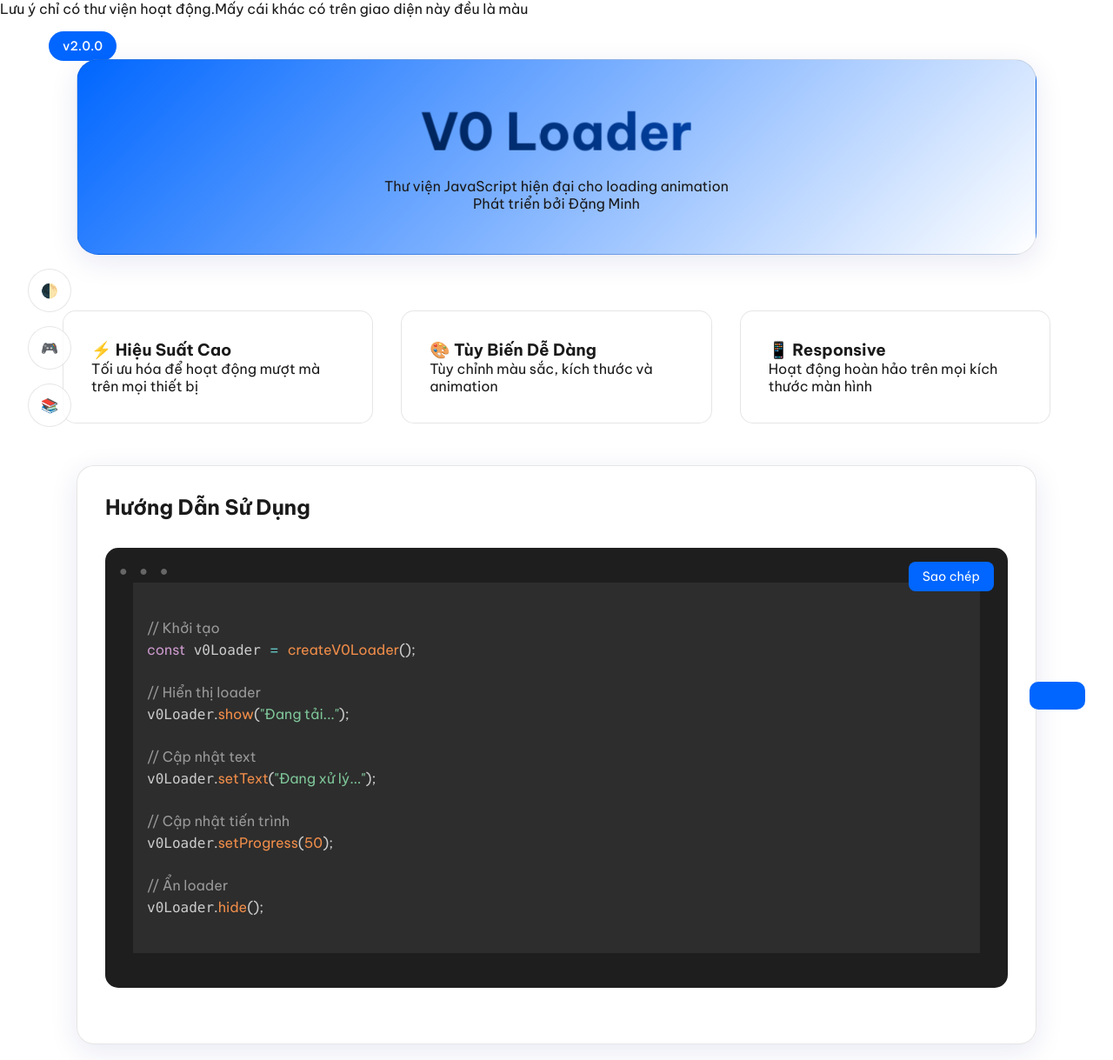
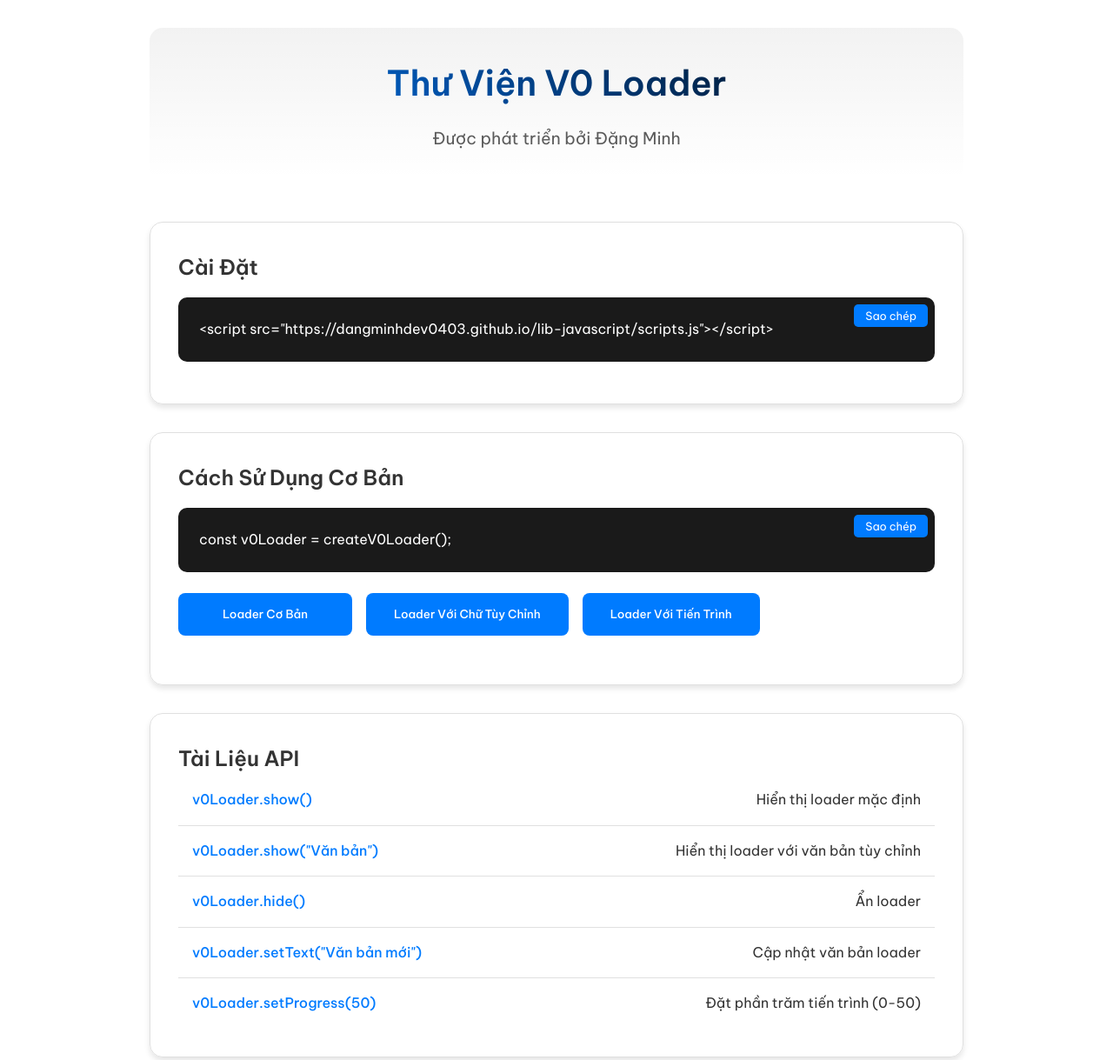
Before and after one commit to dangminhdev0403/lib-javascript, a plain HTML site: page index.html in a window 1280 px wide. Shown: the top 1219 px of the page at 87% size. Drawn offline with nearby package versions, Linux system fonts and the light colour scheme.

Commit message:
change fontend

```diff
--- a/index.html
+++ b/index.html
@@ -3,34 +3,25 @@
 <head>
     <meta charset="UTF-8">
     <meta name="viewport" content="width=device-width, initial-scale=1.0">
-    <title>V0 Loader - Thư Viện JavaScript | Đặng Minh</title>
+    <title>Thư Viện V0 Loader | Đặng Minh</title>
     <script src="https://cdnjs.cloudflare.com/ajax/libs/animejs/3.2.1/anime.min.js"></script>
-    <script src="https://cdnjs.cloudflare.com/ajax/libs/prism/1.24.1/prism.min.js"></script>
     <script src="https://dangminhdev0403.github.io/lib-javascript/scripts.js"></script>
-    <script src="https://cdnjs.cloudflare.com/ajax/libs/three.js/r128/three.min.js"></script>
-    <link href="https://fonts.googleapis.com/css2?family=Be+Vietnam+Pro:wght@300;400;500;600;700&display=swap" rel="stylesheet">
-    <link href="https://cdnjs.cloudflare.com/ajax/libs/prism/1.24.1/themes/prism-tomorrow.min.css" rel="stylesheet">
+    <link href="https://fonts.googleapis.com/css2?family=Be+Vietnam+Pro:wght@400;500;600&display=swap" rel="stylesheet">
     <style>
         :root {
             --primary: #000000;
-            --secondary: #3b82f6;
             --background: #ffffff;
-            --text: #1a1a1a;
-            --accent: #0066ff;
-            --border: rgba(0,0,0,0.1);
-            --card-bg: rgba(255,255,255,0.8);
-            --hover: rgba(59,130,246,0.1);
+            --text: #333333;
+            --accent: #007bff;
+            --border: #e0e0e0;
         }
 
         [data-theme='dark'] {
             --primary: #ffffff;
-            --secondary: #3b82f6;
-            --background: #0a0a0a;
+            --background: #111827;
             --text: #ffffff;
             --accent: #3b82f6;
-            --border: rgba(255,255,255,0.1);
-            --card-bg: rgba(20,20,20,0.8);
-            --hover: rgba(59,130,246,0.2);
+            --border: #2d3748;
         }
 
         * {
@@ -43,78 +34,103 @@
         body {
             background-color: var(--background);
             color: var(--text);
-            transition: all 0.3s cubic-bezier(0.4, 0, 0.2, 1);
-            overflow-x: hidden;
-        }
-
-        #background-animation {
-            position: fixed;
-            top: 0;
-            left: 0;
-            width: 100%;
-            height: 100%;
-            z-index: -1;
-            opacity: 0.5;
-        }
-
-        .glass-container {
-            background: var(--card-bg);
-            backdrop-filter: blur(10px);
-            -webkit-backdrop-filter: blur(10px);
-            border: 1px solid var(--border);
-            border-radius: 20px;
-            padding: 2rem;
-            margin: 1rem;
-            box-shadow: 0 8px 32px 0 rgba(31, 38, 135, 0.1);
+            transition: all 0.3s ease;
+            line-height: 1.6;
         }
 
         .container {
-            max-width: 1200px;
+            max-width: 1000px;
             margin: 0 auto;
             padding: 2rem;
-            position: relative;
+            min-height: 100vh;
+            display: flex;
+            flex-direction: column;
         }
 
         .header {
             text-align: center;
-            margin-bottom: 4rem;
-            padding: 3rem;
-            background: linear-gradient(135deg, var(--accent), transparent);
-            border-radius: 25px;
-            transform-style: preserve-3d;
-            perspective: 1000px;
+            margin-bottom: 3rem;
+            padding: 2rem;
+            background: linear-gradient(rgba(0,0,0,0.05), transparent);
+            border-radius: 15px;
         }
 
         .header h1 {
-            font-size: 3.5rem;
-            font-weight: 700;
+            font-size: 2.5rem;
             margin-bottom: 1rem;
-            background: linear-gradient(45deg, var(--primary), var(--accent));
+            background: linear-gradient(45deg, var(--accent), var(--primary));
             -webkit-background-clip: text;
             -webkit-text-fill-color: transparent;
-            transform: translateZ(50px);
         }
 
-        .feature-grid {
-            display: grid;
-            grid-template-columns: repeat(auto-fit, minmax(300px, 1fr));
-            gap: 2rem;
-            margin: 3rem 0;
+        .header p {
+            font-size: 1.2rem;
+            opacity: 0.8;
         }
 
-        .feature-card {
+        .theme-toggle {
+            position: fixed;
+            top: 1rem;
+            right: 1rem;
+            background: none;
+            border: 2px solid var(--accent);
+            color: var(--text);
+            padding: 0.5rem 1rem;
+            border-radius: 20px;
+            cursor: pointer;
+            transition: all 0.3s ease;
+            z-index: 1000;
+        }
+
+        .theme-toggle:hover {
+            background: var(--accent);
+            color: var(--background);
+            transform: scale(1.05);
+        }
+
+        .demo-section {
+            background: rgba(255, 255, 255, 0.02);
             padding: 2rem;
             border-radius: 15px;
-            background: var(--card-bg);
+            margin-bottom: 2rem;
             border: 1px solid var(--border);
+            box-shadow: 0 4px 6px rgba(0,0,0,0.1);
             transition: all 0.3s ease;
-            cursor: pointer;
         }
 
-        .feature-card:hover {
-            transform: translateY(-10px) scale(1.02);
-            box-shadow: 0 20px 40px rgba(0,0,0,0.1);
-            background: var(--hover);
+        .demo-section:hover {
+            transform: translateY(-5px);
+            box-shadow: 0 8px 12px rgba(0,0,0,0.15);
+        }
+
+        .code-block {
+            background: #1a1a1a;
+            color: #fff;
+            padding: 1.5rem;
+            border-radius: 10px;
+            margin: 1rem 0;
+            overflow-x: auto;
+            position: relative;
+        }
+
+        .copy-button {
+            position: absolute;
+            top: 0.5rem;
+            right: 0.5rem;
+            background: var(--accent);
+            border: none;
+            color: white;
+            padding: 0.3rem 0.8rem;
+            border-radius: 5px;
+            cursor: pointer;
+            font-size: 0.8rem;
+        }
+
+        .button-group {
+            display: flex;
+            gap: 1rem;
+            margin: 1.5rem 0;
+            flex-wrap: wrap;
         }
 
         .demo-button {
@@ -122,281 +138,155 @@
             color: white;
             border: none;
             padding: 1rem 2rem;
-            border-radius: 12px;
-            font-weight: 600;
-            font-size: 1rem;
+            border-radius: 8px;
             cursor: pointer;
             transition: all 0.3s ease;
-            text-transform: uppercase;
-            letter-spacing: 1px;
-            box-shadow: 0 4px 15px rgba(0,0,0,0.2);
+            font-weight: 500;
+            min-width: 200px;
+            text-align: center;
         }
 
         .demo-button:hover {
-            transform: translateY(-3px) scale(1.05);
-            box-shadow: 0 8px 25px rgba(0,0,0,0.3);
+            transform: translateY(-2px);
+            box-shadow: 0 4px 12px rgba(0,0,0,0.2);
         }
 
-        .code-window {
-            background: #1e1e1e;
-            border-radius: 15px;
-            padding: 2rem;
-            margin: 2rem 0;
-            position: relative;
-            overflow: hidden;
+        .api-list {
+            list-style: none;
+            padding: 0;
         }
 
-        .code-window::before {
-            content: '● ● ●';
-            position: absolute;
-            top: 1rem;
-            left: 1rem;
-            color: #666;
-            letter-spacing: 5px;
+        .api-list li {
+            padding: 1rem;
+            border-bottom: 1px solid var(--border);
+            display: flex;
+            justify-content: space-between;
+            align-items: center;
         }
 
-        .copy-button {
-            position: absolute;
-            top: 1rem;
-            right: 1rem;
-            background: var(--accent);
-            color: white;
-            border: none;
-            padding: 0.5rem 1rem;
-            border-radius: 8px;
-            cursor: pointer;
-            font-size: 0.9rem;
-            transition: all 0.3s ease;
+        .api-list li:last-child {
+            border-bottom: none;
         }
 
-        .notification {
-            position: fixed;
-            bottom: 2rem;
-            right: 2rem;
-            background: var(--accent);
-            color: white;
-            padding: 1rem 2rem;
-            border-radius: 10px;
-            transform: translateY(150%);
-            transition: transform 0.3s ease;
+        .method-name {
+            color: var(--accent);
+            font-weight: 500;
         }
 
-        .tabs {
-            display: flex;
-            gap: 1rem;
-            margin-bottom: 2rem;
-        }
-
-        .tab {
-            padding: 1rem 2rem;
-            background: var(--card-bg);
-            border: 1px solid var(--border);
-            border-radius: 10px;
-            cursor: pointer;
-            transition: all 0.3s ease;
-        }
-
-        .tab.active {
-            background: var(--accent);
-            color: white;
-        }
-
-        .floating-menu {
-            position: fixed;
-            left: 2rem;
-            top: 50%;
-            transform: translateY(-50%);
-            display: flex;
-            flex-direction: column;
-            gap: 1rem;
-            z-index: 100;
-        }
-
-        .menu-item {
-            width: 50px;
-            height: 50px;
-            border-radius: 50%;
-            background: var(--card-bg);
-            display: flex;
-            align-items: center;
-            justify-content: center;
-            cursor: pointer;
-            transition: all 0.3s ease;
-            border: 1px solid var(--border);
-        }
-
-        .menu-item:hover {
-            transform: scale(1.1);
-            background: var(--accent);
-            color: white;
+        .footer {
+            margin-top: auto;
+            text-align: center;
+            padding: 2rem;
+            font-size: 0.9rem;
+            opacity: 0.7;
+            border-top: 1px solid var(--border);
         }
 
         @media (max-width: 768px) {
-            .header h1 {
-                font-size: 2.5rem;
+            .container {
+                padding: 1rem;
             }
 
-            .floating-menu {
-                bottom: 2rem;
-                left: 50%;
-                top: auto;
-                transform: translateX(-50%);
-                flex-direction: row;
-            }
+            .header h1 {
+                font-size: 2rem;
             }
 
-        .version-badge {
-            position: absolute;
-            top: 1rem;
-            left: 1rem;
-            background: var(--accent);
-            color: white;
-            padding: 0.5rem 1rem;
-            border-radius: 20px;
-            font-size: 0.9rem;
-            font-weight: 500;
+            .demo-button {
+                width: 100%;
             }
-
-        #loader-preview {
-            min-height: 200px;
-            display: flex;
-            align-items: center;
-            justify-content: center;
-            border: 2px dashed var(--border);
-            border-radius: 15px;
-            margin: 2rem 0;
         }
     </style>
 </head>
 <body>
-    <p>Lưu ý chỉ có thư viện hoạt động.Mấy cái khác có trên giao diện này đều là màu</p>
-    <div id="background-animation"></div>
 
-    <div class="floating-menu">
-        <div class="menu-item" onclick="toggleTheme()" title="Đổi giao diện">🌓</div>
-        <div class="menu-item" onclick="scrollToSection('demos')" title="Demo">🎮</div>
-        <div class="menu-item" onclick="scrollToSection('docs')" title="Tài liệu">📚</div>
+    <div class="container">
+        <div class="header">
+            <h1>Thư Viện V0 Loader</h1>
+            <p>Được phát triển bởi Đặng Minh</p>
         </div>
 
-    <div class="container">
-        <span class="version-badge">v2.0.0</span>
-
-        <div class="header glass-container">
-            <h1>V0 Loader</h1>
-            <p>Thư viện JavaScript hiện đại cho loading animation</p>
-            <p>Phát triển bởi Đặng Minh</p>
-        </div>
-
-        <div class="feature-grid">
-            <div class="feature-card">
-                <h3>⚡️ Hiệu Suất Cao</h3>
-                <p>Tối ưu hóa để hoạt động mượt mà trên mọi thiết bị</p>
-            </div>
-            <div class="feature-card">
-                <h3>🎨 Tùy Biến Dễ Dàng</h3>
-                <p>Tùy chỉnh màu sắc, kích thước và animation</p>
-            </div>
-            <div class="feature-card">
-                <h3>📱 Responsive</h3>
-                <p>Hoạt động hoàn hảo trên mọi kích thước màn hình</p>
+        <div class="demo-section">
+            <h2>Cài Đặt</h2>
+            <div class="code-block">
+                <button class="copy-button" onclick="copyCode(this)">Sao chép</button>
+                <pre>&lt;script src="https://dangminhdev0403.github.io/lib-javascript/scripts.js"&gt;&lt;/script&gt;</pre>
             </div>
         </div>
 
-
-        <div id="docs" class="glass-container">
-            <h2>Hướng Dẫn Sử Dụng</h2>
-            <div class="code-window">
+        <div class="demo-section">
+            <h2>Cách Sử Dụng Cơ Bản</h2>
+            <div class="code-block">
                 <button class="copy-button" onclick="copyCode(this)">Sao chép</button>
-                <pre><code class="language-javascript">
-// Khởi tạo
-const v0Loader = createV0Loader();
-
-// Hiển thị loader
-v0Loader.show("Đang tải...");
-
-// Cập nhật text
-v0Loader.setText("Đang xử lý...");
-
-// Cập nhật tiến trình
-v0Loader.setProgress(50);
-
-// Ẩn loader
-v0Loader.hide();
-                </code></pre>
+                <pre>const v0Loader = createV0Loader();</pre>
             </div>
+            <div class="button-group">
+                <button class="demo-button" onclick="showBasicLoader()">Loader Cơ Bản</button>
+                <button class="demo-button" onclick="showCustomTextLoader()">Loader Với Chữ Tùy Chỉnh</button>
+                <button class="demo-button" onclick="showProgressLoader()">Loader Với Tiến Trình</button>
             </div>
         </div>
 
-    <div class="notification" id="notification"></div>
+        <div class="demo-section">
+            <h2>Tài Liệu API</h2>
+            <ul class="api-list">
+                <li>
+                    <span class="method-name">v0Loader.show()</span>
+                    <span>Hiển thị loader mặc định</span>
+                </li>
+                <li>
+                    <span class="method-name">v0Loader.show("Văn bản")</span>
+                    <span>Hiển thị loader với văn bản tùy chỉnh</span>
+                </li>
+                <li>
+                    <span class="method-name">v0Loader.hide()</span>
+                    <span>Ẩn loader</span>
+                </li>
+                <li>
+                    <span class="method-name">v0Loader.setText("Văn bản mới")</span>
+                    <span>Cập nhật văn bản loader</span>
+                </li>
+                <li>
+                    <span class="method-name">v0Loader.setProgress(50)</span>
+                    <span>Đặt phần trăm tiến trình (0-50)</span>
+                </li>
+            </ul>
+        </div>
+
+        <footer class="footer">
+            © 2024 Thư Viện V0 Loader - Đặng Minh. Đã đăng ký bản quyền.
+        </footer>
+    </div>
 
     <script>
         const v0Loader = createV0Loader();
-        let currentDemo = 'basic';
 
-        // Background Animation
-        const scene = new THREE.Scene();
-        const camera = new THREE.PerspectiveCamera(75, window.innerWidth / window.innerHeight, 0.1, 1000);
-        const renderer = new THREE.WebGLRenderer({ alpha: true });
-        renderer.setSize(window.innerWidth, window.innerHeight);
-        document.getElementById('background-animation').appendChild(renderer.domElement);
-
-        const geometry = new THREE.TorusKnotGeometry(10, 3, 100, 16);
-        const material = new THREE.MeshBasicMaterial({
-            color: 0x3b82f6,
-            wireframe: true,
-            transparent: true,
-            opacity: 0.1
-        });
-        const torusKnot = new THREE.Mesh(geometry, material);
-        scene.add(torusKnot);
-        camera.position.z = 30;
-
-        function animate() {
-            requestAnimationFrame(animate);
-            torusKnot.rotation.x += 0.001;
-            torusKnot.rotation.y += 0.001;
-            renderer.render(scene, camera);
-        }
-        animate();
-
-        function showNotification(message) {
-            const notification = document.getElementById('notification');
-            notification.textContent = message;
-            notification.style.transform = 'translateY(0)';
-            setTimeout(() => {
-                notification.style.transform = 'translateY(150%)';
-            }, 2000);
+        function toggleTheme() {
+            document.body.setAttribute('data-theme',
+                document.body.getAttribute('data-theme') === 'dark' ? 'light' : 'dark');
         }
 
         function copyCode(button) {
-            const code = button.nextElementSibling.textContent;
-            navigator.clipboard.writeText(code);
-            showNotification('Đã sao chép mã!');
+            const codeBlock = button.nextElementSibling;
+            navigator.clipboard.writeText(codeBlock.textContent);
+            button.textContent = 'Đã sao chép!';
+            setTimeout(() => button.textContent = 'Sao chép', 2000);
         }
 
-        function switchDemo(type) {
-            currentDemo = type;
-            document.querySelectorAll('.tab').forEach(tab => {
-                tab.classList.remove('active');
-            });
-            event.target.classList.add('active');
+        function showBasicLoader() {
+            v0Loader.show('Đang tải...');
+            setTimeout(() => v0Loader.hide(), 3000);
         }
 
-        function runDemo() {
-            switch(currentDemo) {
-                case 'basic':
-                    v0Loader.show('Đang tải...');
-                    setTimeout(() => v0Loader.hide(), 3000);
-                    break;
-                case 'custom':
-                    v0Loader.show('Đang xử lý...');
+        function showCustomTextLoader() {
+            v0Loader.show("Đang xử lý...");
             setTimeout(() => {
-                        v0Loader.setText('Sắp hoàn thành...');
+                v0Loader.setText("Sắp hoàn thành...");
                 setTimeout(() => v0Loader.hide(), 1500);
             }, 1500);
-                    break;
-                case 'progress':
-                    v0Loader.show('Đang tải dữ liệu...');
+        }
+
+        function showProgressLoader() {
+            v0Loader.show("Đang tải dữ liệu...");
             let progress = 0;
             const interval = setInterval(() => {
                 progress += 10;
@@ -406,34 +296,25 @@ v0Loader.hide();
                     setTimeout(() => v0Loader.hide(), 500);
                 }
             }, 300);
-                    break;
-            }
         }
 
-        function toggleTheme() {
-            document.body.setAttribute('data-theme',
-                document.body.getAttribute('data-theme') === 'dark' ? 'light' : 'dark');
-        }
-
-        function scrollToSection(id) {
-            document.getElementById(id).scrollIntoView({ behavior: 'smooth' });
-        }
-
-        // Animation on scroll
-        const observer = new IntersectionObserver((entries) => {
-            entries.forEach(entry => {
-                if (entry.isIntersecting) {
-                    entry.target.style.transform = 'translateY(0)';
-                    entry.target.style.opacity = '1';
-                }
-            });
+        // Hiệu ứng xuất hiện
+        anime({
+            targets: '.demo-section',
+            translateY: [20, 0],
+            opacity: [0, 1],
+            duration: 800,
+            delay: anime.stagger(200),
+            easing: 'easeOutQuad'
         });
 
-        document.querySelectorAll('.glass-container').forEach((el) => {
-            el.style.transform = 'translateY(50px)';
-            el.style.opacity = '0';
-            el.style.transition = 'all 0.6s ease-out';
-            observer.observe(el);
+        // Hiệu ứng cho header
+        anime({
+            targets: '.header',
+            scale: [0.9, 1],
+            opacity: [0, 1],
+            duration: 1000,
+            easing: 'easeOutElastic(1, .8)'
         });
     </script>
 </body>
```
Lines whose indentation alone changed are shown as unchanged.
